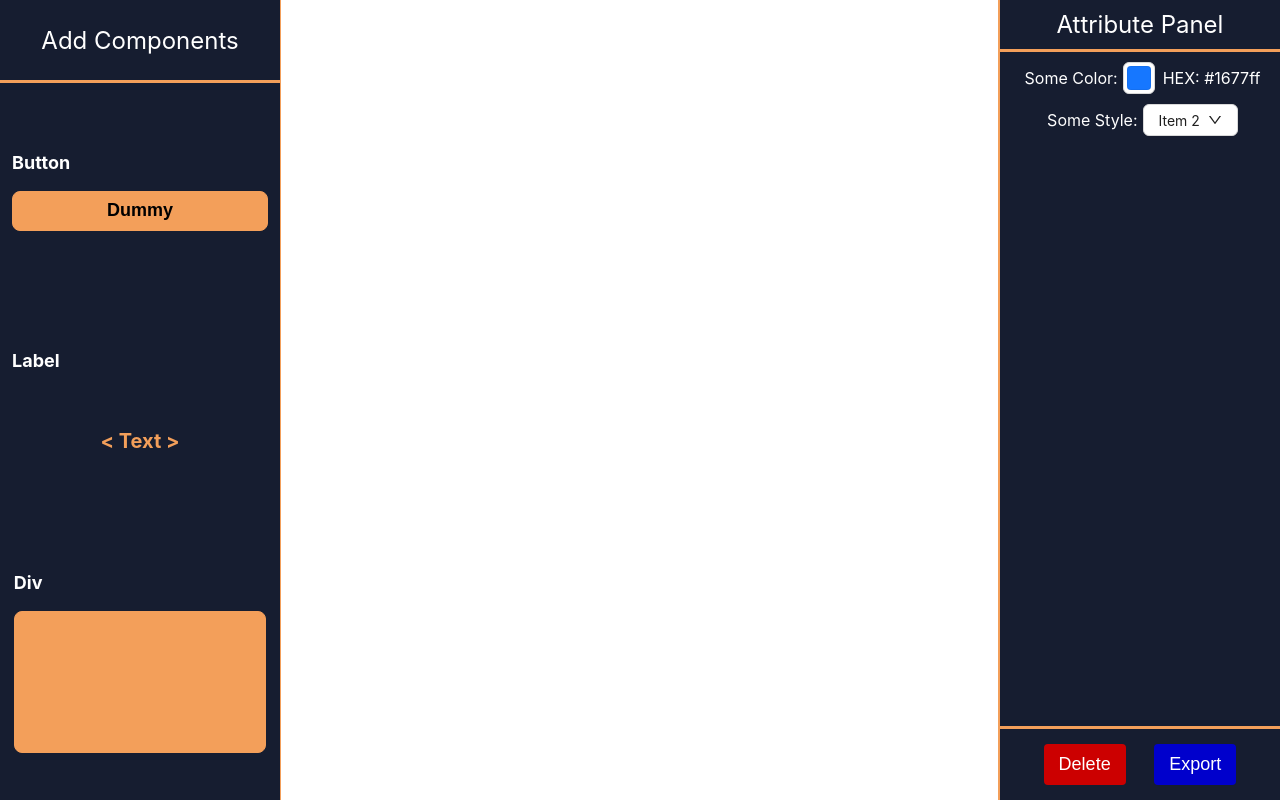
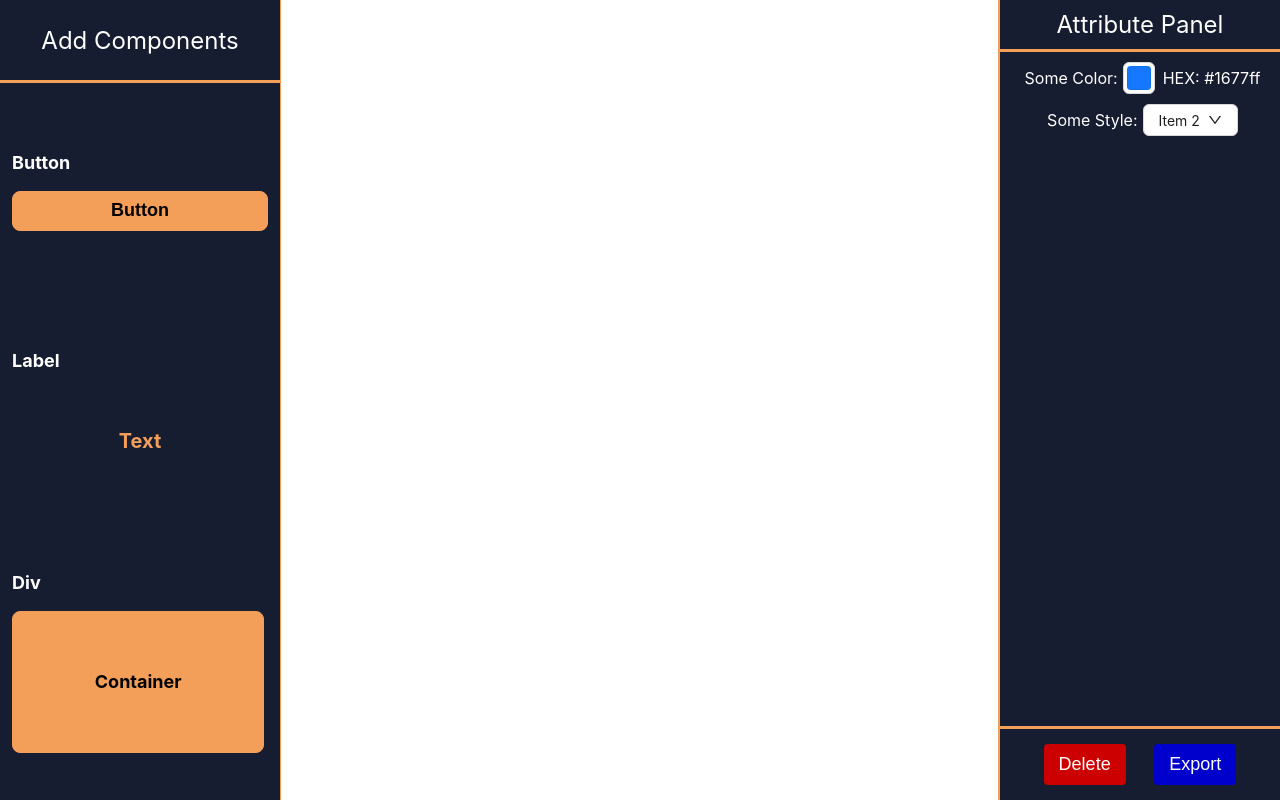
Before and after one commit to markarmanus/Assemblia, a React (Create React App) app in the folder frontend/: page / in a window 1280 px wide. Built offline with nearby package versions, Linux system fonts and the light colour scheme; no server answers.

Commit message:
modified text and componentpanel

```diff
--- a/frontend/src/AppComponents/ComponentsPanel/ComponentsPanel.css
+++ b/frontend/src/AppComponents/ComponentsPanel/ComponentsPanel.css
@@ -19,3 +19,41 @@
   #button:hover {
     background-color: #e67e22;
   }
+
+  #TextStyle {
+    color: #f39f5a;
+    font-size: 20px;
+    font-weight: bold;
+    display: flex;
+    align-items: center;
+    justify-content: center;
+    height: 100%;
+    transition: color 0.3s ease;
+    cursor: pointer;
+  }
+
+  #TextStyle:hover {
+    color: #e67e22;
+    cursor: pointer;
+  }
+
+  #DivStyle {
+    background-color: #f39f5a;
+    color: black;
+    width: 18vw;
+    height: 15vh;
+    padding: 10px;
+    border: 1px solid #f39f5a;
+    border-radius: 8px;
+    justify-content: center;
+    align-items: center;
+    display: flex;
+    font-size: 18px;
+    font-weight: bold;
+    transition: background-color 0.3s ease;
+    cursor: pointer;
+  }
+
+  #DivStyle:hover {
+    background-color: #e67e22;
+  }
--- a/frontend/src/AppComponents/ComponentsPanel/ComponentsPanel.js
+++ b/frontend/src/AppComponents/ComponentsPanel/ComponentsPanel.js
@@ -39,6 +39,7 @@ const ButtonContainer = styled.div`
 const DivContainer = styled.div`
   display: flex;
   flex-direction: column;
+  width: 20vw;
 `;
 const TitleStyle = styled.p`
   color: white;
@@ -65,16 +66,20 @@ function ComponentsPanel() {
         <ButtonContainer>
           <TitleStyle>Button</TitleStyle>
           <Button id="button" onClick={onAddComponent}>
-            Dummy
+            Button
           </Button>
         </ButtonContainer>
         <TextContainer>
           <TitleStyle>Label</TitleStyle>
-          <Text />
+          <Text id="TextStyle" onClick={onAddComponent}>
+            Text
+          </Text>
         </TextContainer>
         <DivContainer>
           <TitleStyle>Div</TitleStyle>
-          <Container></Container>
+          <Container id="DivStyle" onClick={onAddComponent}>
+            Container
+          </Container>
         </DivContainer>
       </FlexContainer>
     </RightPanel>
--- a/frontend/src/AppComponents/ComponentsPanel/UserComponents/Container.js
+++ b/frontend/src/AppComponents/ComponentsPanel/UserComponents/Container.js
@@ -1,31 +1,15 @@
 import ClickableWrapper from "./ClickableWrapper";
-import styled from "styled-components";
+import COMPONENT_TYPES from "../../../Constants/COMPONENT_TYPES";
 
-const ContainerStyle = styled.div`
-  background-color: #f39f5a;
-  color: black;
-  width: 18vw;
-  height: 15vh;
-  padding: 10px;
-  border: 1px solid #f39f5a;
-  border-radius: 8px;
-  justify-content: center;
-  align-items: center;
-  display: flex;
-  font-size: 18px;
-  font-weight: bold;
-  transition: background-color 0.3s ease;
-  cursor: pointer;
-  &:hover {
-    background-color: #e67e22;
-    cursor: pointer;
-  }
-`;
-
-export default function Container({ children }) {
+export default function Container(props) {
+  const content = props.children || "Div";
   return (
-    <ClickableWrapper>
-      <ContainerStyle> {children} </ContainerStyle>
+    <ClickableWrapper
+      onClick={() => {
+        if (props.onClick) props.onClick(COMPONENT_TYPES.CONTAINER, content);
+      }}
+    >
+      <div id={props.id}> {content}</div>
     </ClickableWrapper>
   );
 }
--- a/frontend/src/AppComponents/ComponentsPanel/UserComponents/Text.js
+++ b/frontend/src/AppComponents/ComponentsPanel/UserComponents/Text.js
@@ -1,55 +1,16 @@
-import React, { useState } from "react";
+import React from "react";
 import ClickableWrapper from "./ClickableWrapper";
-import styled from "styled-components";
-import axios from "axios";
-
-const TextWithSymbols = styled.p`
-  color: #f39f5a;
-  font-size: 20px;
-  font-weight: bold;
-  display: flex; /* Use flexbox to center text */
-  align-items: center; /* Center vertically */
-  justify-content: center; /* Center horizontally */
-  height: 100%;
-  transition: color 0.3s ease;
-  cursor: pointer;
-
-  &:hover {
-    color: #e67e22;
-    cursor: pointer;
-  }
-`;
-
-export default function Text({ children }) {
-  const [isClicked, setIsClicked] = useState(true);
-
-  const textWithSymbols = "&lt; Text &gt;";
-
-  const handleClick = () => {
-    if (true) {
-      // If not clicked, make the Axios POST request
-      setIsClicked(false);
-      axios
-        .post("http://localhost:5001/initialize")
-        .then((response) => {
-          // Handle the response if needed
-          console.log("POST request success:", response.data);
-        })
-        .catch((error) => {
-          // Handle errors
-          console.error("Error making POST request:", error);
-        });
-    }
-    setIsClicked(true);
-  };
+import COMPONENT_TYPES from "../../../Constants/COMPONENT_TYPES";
+export default function Text(props) {
+  const content = props.children || "Text";
 
   return (
-    <ClickableWrapper>
-      {isClicked ? (
-        <TextWithSymbols onClick={handleClick} dangerouslySetInnerHTML={{ __html: textWithSymbols }} />
-      ) : (
-        <TextWithSymbols onClick={handleClick}>{children}</TextWithSymbols>
-      )}
+    <ClickableWrapper
+      onClick={() => {
+        if (props.onClick) props.onClick(COMPONENT_TYPES.TEXT, content);
+      }}
+    >
+      <p id={props.id}>{content}</p>
     </ClickableWrapper>
   );
 }
```
